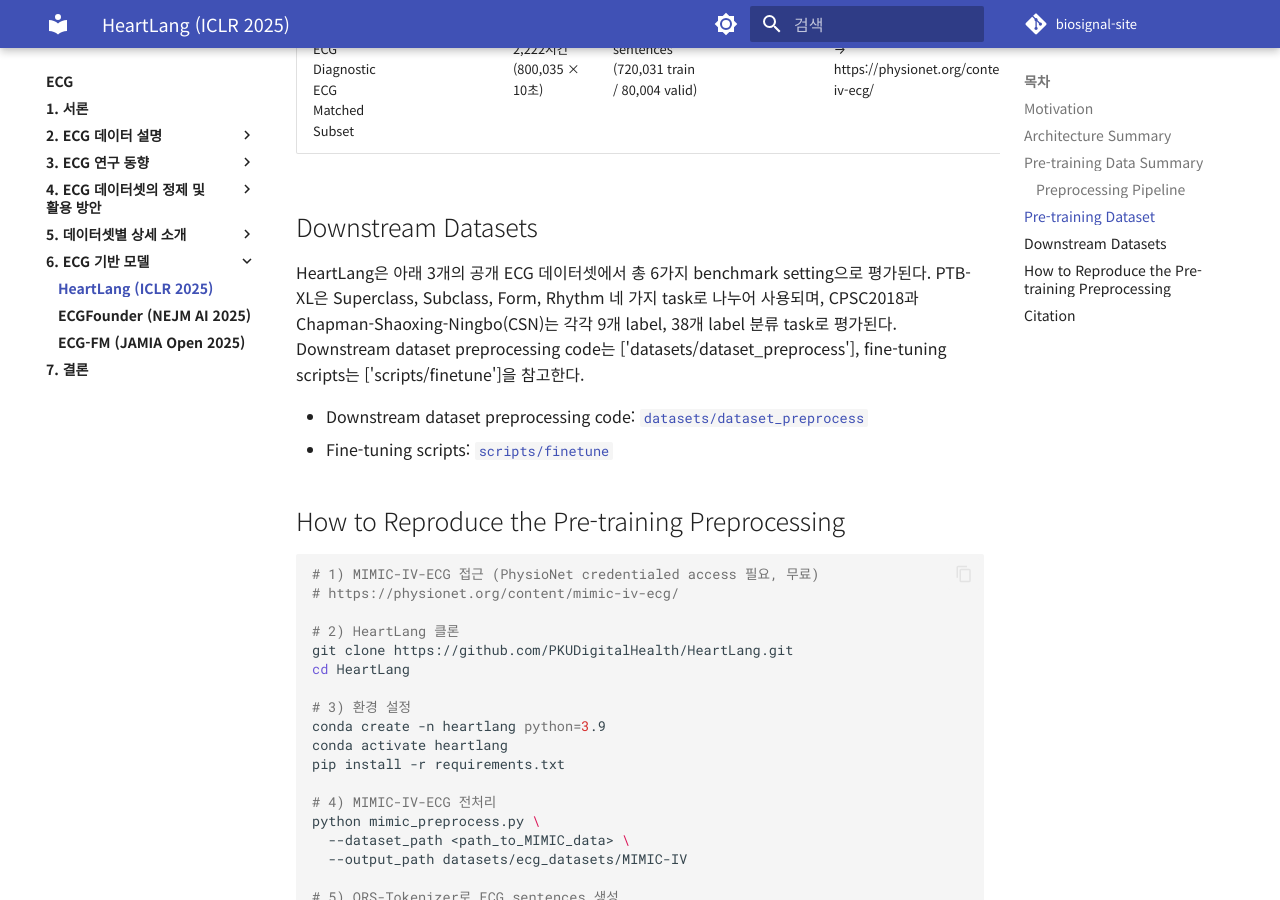
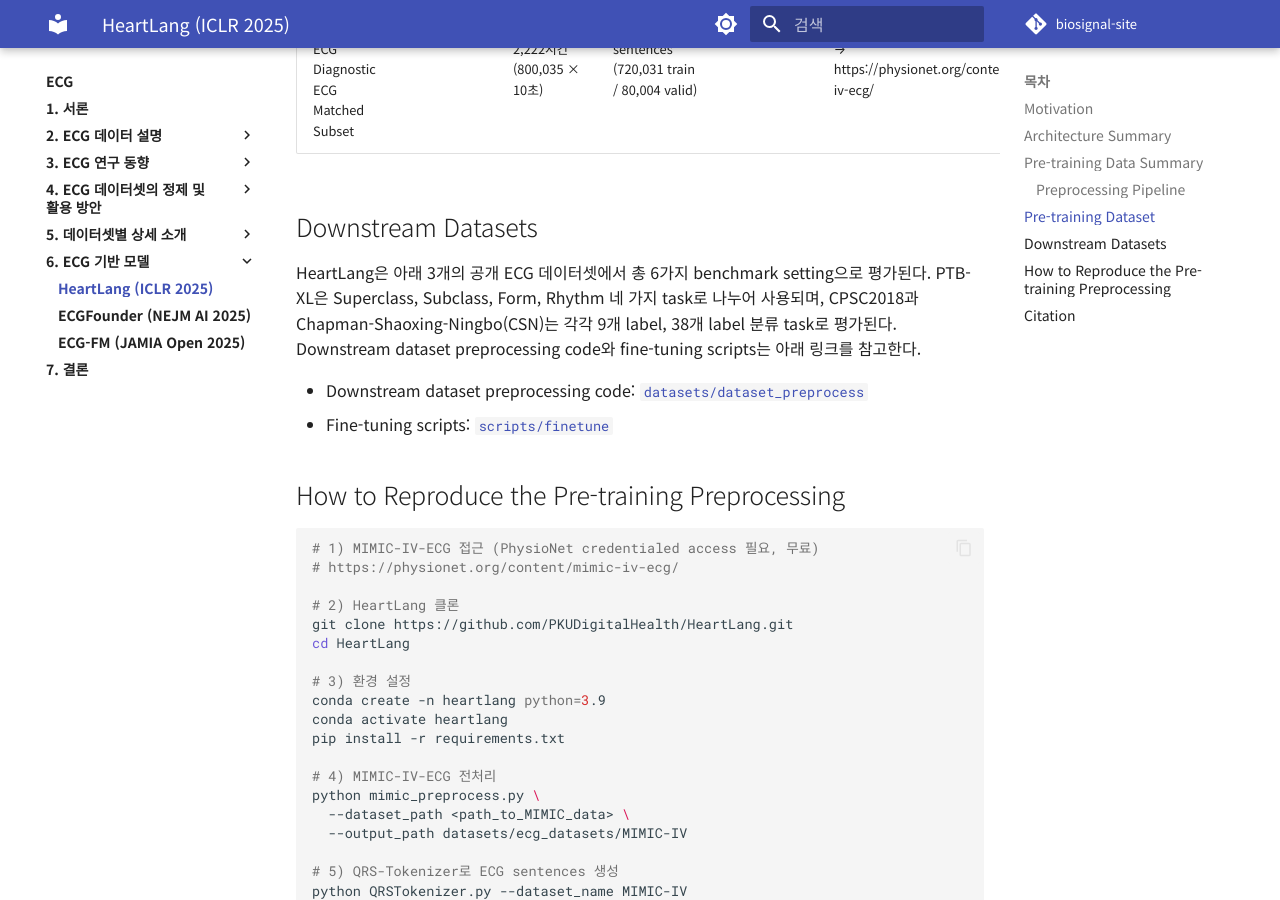
Before and after one commit to iwantjeonyeok/biosignal-site, an MkDocs documentation site: the page built from docs/ecg/6-ecg-기반-모델/heartlang.md, in a window 1280 px wide and 900 px high, scrolled down 2167 px. Built offline with MkDocs 1.6.1 and Material for MkDocs 9.7.7, drawn with Linux system fonts in a browser that asks for light colours; comment, search, counter and statistics services are not loaded.

Commit message:
Update heartlang.md

```diff
--- a/docs/ecg/6-ecg-기반-모델/heartlang.md
+++ b/docs/ecg/6-ecg-기반-모델/heartlang.md
@@ -44,7 +44,7 @@
 
 ## Downstream Datasets
 HeartLang은 아래 3개의 공개 ECG 데이터셋에서 총 6가지 benchmark setting으로 평가된다. PTB-XL은 Superclass, Subclass, Form, Rhythm 네 가지 task로 나누어 사용되며, CPSC2018과 Chapman-Shaoxing-Ningbo(CSN)는 각각 9개 label, 38개 label 분류 task로 평가된다.
-Downstream dataset preprocessing code는 ['datasets/dataset_preprocess'], fine-tuning scripts는 ['scripts/finetune']을 참고한다.
+Downstream dataset preprocessing code와 fine-tuning scripts는 아래 링크를 참고한다.
 
 - Downstream dataset preprocessing code: [`datasets/dataset_preprocess`](https://github.com/PKUDigitalHealth/HeartLang/tree/main/datasets/dataset_preprocess)
 - Fine-tuning scripts: [`scripts/finetune`](https://github.com/PKUDigitalHealth/HeartLang/tree/main/scripts/finetune)
```
